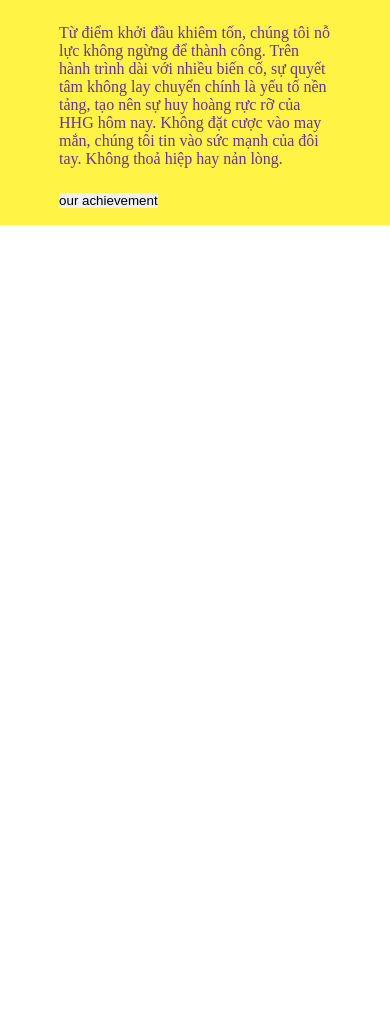
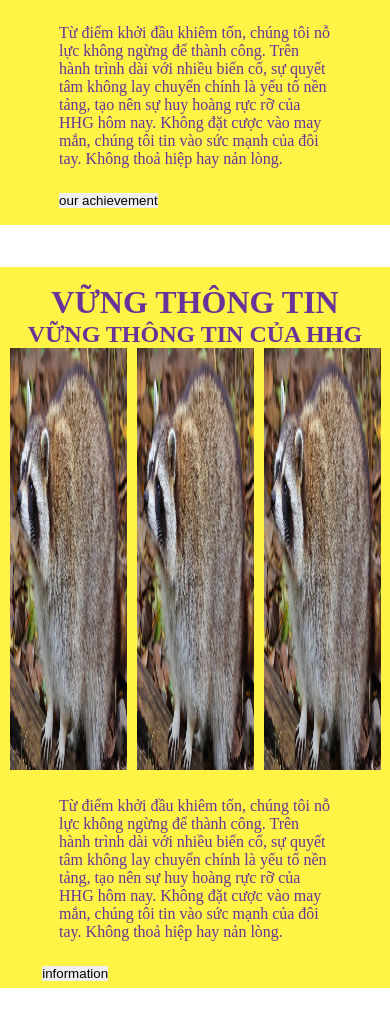
Before and after one commit to incandescent-raccoon/HHG_Fullstack, a plain HTML site: page hoangtum_ver/index.html in a window 390 px wide. Shown: the part 9171-10198 px from the top of the page. Before the commit the page ends 9438 px from the top, so only its background shows below. Drawn offline with Linux system fonts and the light colour scheme.

Commit message:
done 8/8 layoutt
copy paste from layoutt7

```diff
--- a/hoangtum_ver/asset/css/HHG.css
+++ b/hoangtum_ver/asset/css/HHG.css
@@ -413,4 +413,69 @@
 
 
 
+
+
+
+
+
+
+    .thongtin{
+        text-align: center;
+        padding: 0;
+        margin: 0;
+        background-color: #fff345;
+        font-size: 40px;
+
+    }
+    .thongtin5{
+        margin: 2vh 2vh 0 2vh;
+
+    }
+
+    .thongtin3{
+        text-align: left;
+        margin: 2vh 5vh 5vh 5vh;
+
+    }
+    .achievement{
+        margin: 2vh 2vh 2vh 2vh;
+
+    }
+
+    .thongtin1{
+        padding: 2vh 2vh 0 2vh;
+        font-size: 80%;
+    }
+
+    .thongtin2{
+        font-size: 60%;
+    }
+
+
+
+    .racoon6 {
+        width: 30%;
+        height: 50vh;
+    }
+    .racoon7{
+        width: 30%;
+        height: 50vh;
+    }
+    .racoon8{
+        width: 30%;
+        height: 50vh;
+    }
+
+
+
+
+
+
+
+
+
+
+
+
+
 }
--- a/hoangtum_ver/index.html
+++ b/hoangtum_ver/index.html
@@ -173,7 +173,31 @@
             </div>
 
 
-            <section class="information" > </section>
+            <section class="information" >
+
+                <div class="thongtin">
+
+                    <h3  class="thongtin1"> VỮNG THÔNG TIN </h3>
+
+                     <h2 class="thongtin2"> VỮNG THÔNG TIN CỦA HHG </h2>
+                     <img src = "asset/img/racoonbeo.jpg" alt="logo"  class="racoon6">
+                     <img src = "asset/img/racoonbeo.jpg" alt="logo"  class="racoon7">
+                     <img src = "asset/img/racoonbeo.jpg" alt="logo"  class="racoon8">
+
+                     <div class="thongtin3">
+                     <p class="thongtin5">Từ điểm khởi đầu khiêm tốn, chúng tôi nỗ lực không ngừng để thành công. Trên hành trình dài với nhiều biến
+                        cố, sự quyết tâm không lay chuyển chính là yếu tố nền tảng, tạo nên sự huy hoàng rực rỡ của HHG hôm nay.
+                        Không đặt cược vào may mắn, chúng tôi tin vào sức mạnh của đôi tay.
+                        Không thoả hiệp hay nản lòng.
+                    </p>
+                    <button class="thongtin4"> information </button>
+                    </div>
+                </div>
+
+
+
+
+            </section>
 
 
 
```
